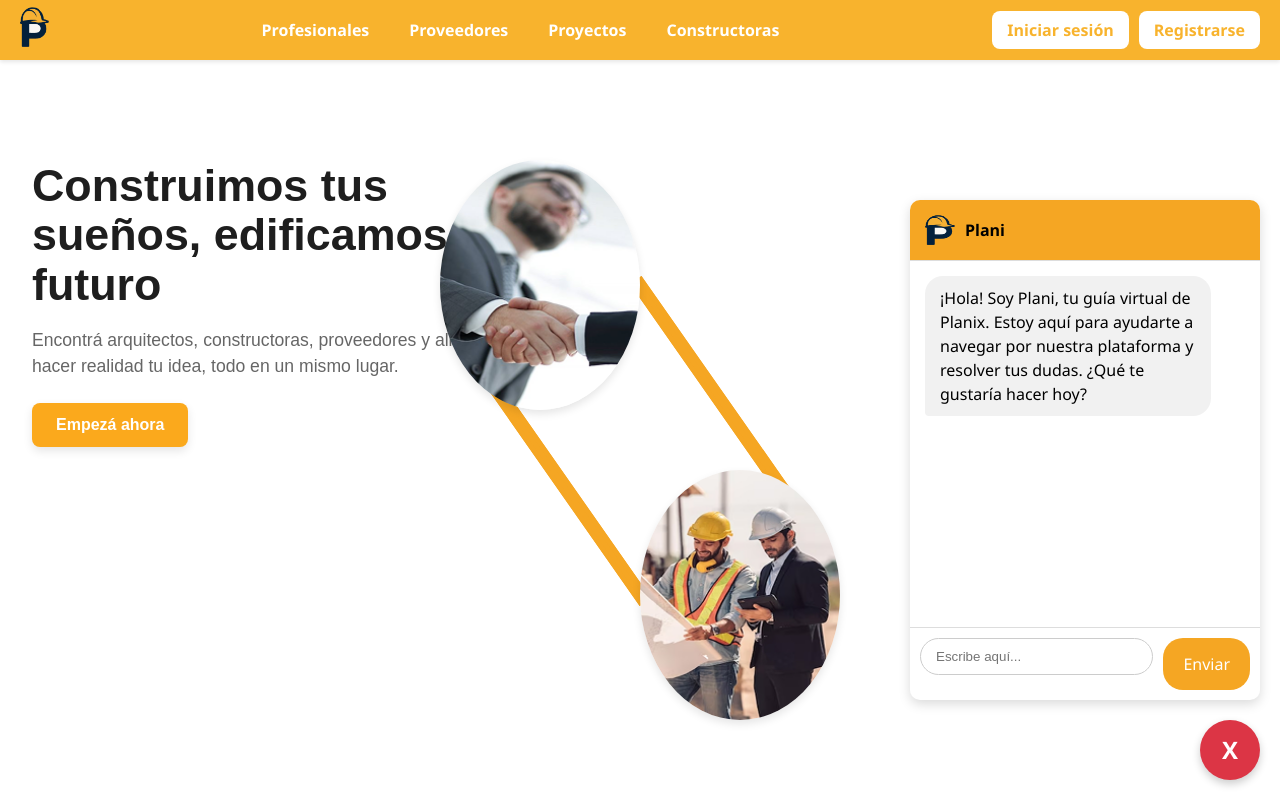
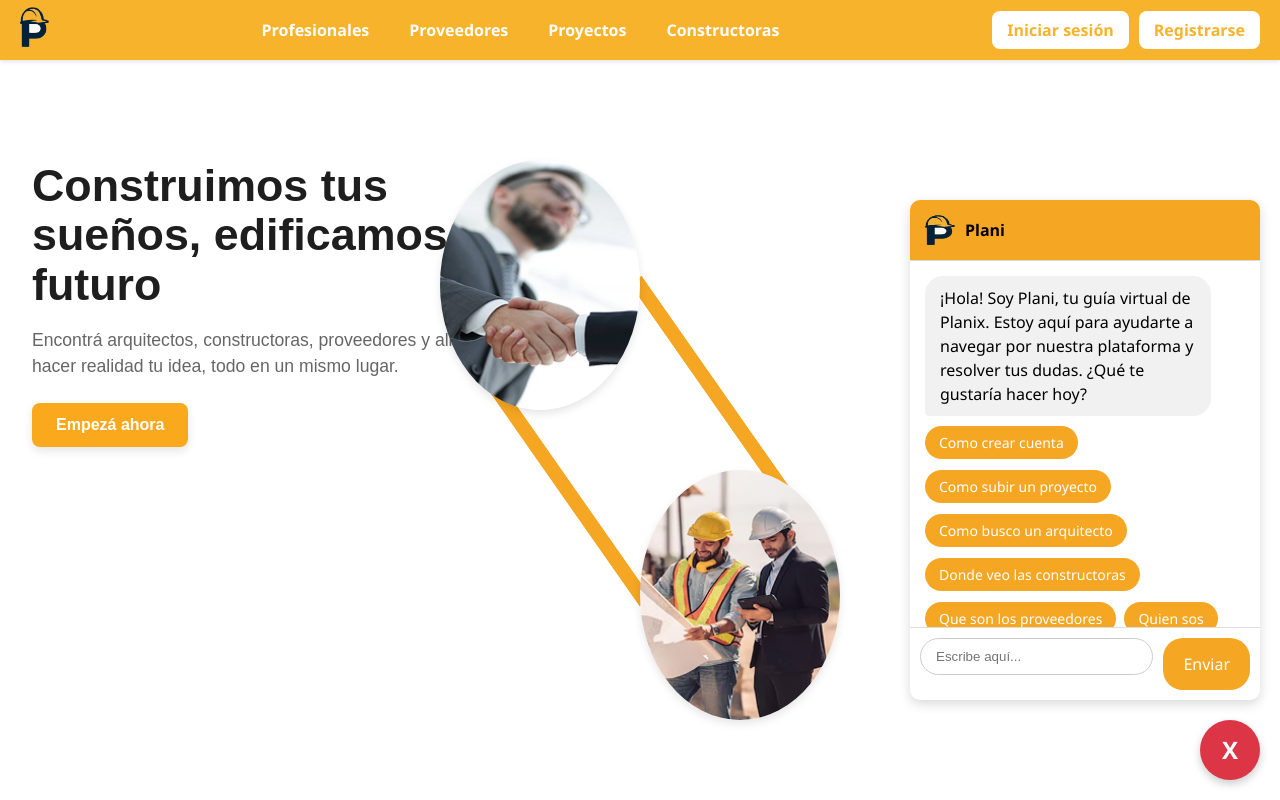
Before and after one commit to Planix-Inc/Planix, a React (Vite) app in the folder frontend/: page / in a window 1280 px wide. Both pictures are taken after a click on the element 1230 px from the left and 750 px from the top of the page. Shown: the top 800 px of the page. Built offline with nearby package versions, Linux system fonts and the light colour scheme.

Commit message:
Chatbot Corregido

```diff
--- a/frontend/src/components/Chatbot/chatbot.css
+++ b/frontend/src/components/Chatbot/chatbot.css
@@ -117,3 +117,27 @@
 .chatbot-input button:hover {
   background-color: #f5a623;
 }
+
+.faq-bubbles {
+  display: flex;
+  flex-wrap: wrap;
+  gap: 8px;
+  margin-bottom: 10px;
+  justify-content: flex-start;
+}
+
+.faq-bubble {
+  background: #f5a623;
+  color: white;
+  border: none;
+  border-radius: 18px;
+  padding: 7px 14px;
+  cursor: pointer;
+  font-size: 14px;
+  transition: background 0.2s;
+  margin-bottom: 3px;
+}
+
+.faq-bubble:hover {
+  background: #d48a1a;
+}
--- a/frontend/src/components/Chatbot/index.jsx
+++ b/frontend/src/components/Chatbot/index.jsx
@@ -1,11 +1,10 @@
 import React, { useState } from 'react';
 import './chatbot.css';
-import { CONFIG } from '../../config'; // Importamos la configuración
+import { CONFIG } from '../../config';
 
 const Chatbot = () => {
   const [isOpen, setIsOpen] = useState(false);
   const [messages, setMessages] = useState([
-    // Usamos el mensaje inicial de la configuración
     { from: 'bot', text: CONFIG.chatbot.initialMessage }
   ]);
   const [input, setInput] = useState('');
@@ -14,14 +13,15 @@
     setIsOpen(!isOpen);
   };
 
-  const handleSend = async () => {
-    if (input.trim() === '') return;
+  const handleSend = async (customInput) => {
+    const value = typeof customInput === 'string' ? customInput : input;
+    if (value.trim() === '') return;
 
-    const userMessage = { from: 'user', text: input };
+    const userMessage = { from: 'user', text: value };
     setMessages(prevMessages => [...prevMessages, userMessage]);
+    setInput('');
 
-    const lowerCaseInput = input.toLowerCase().trim();
-    setInput('');
+    const lowerCaseInput = value.toLowerCase().trim();
 
     // 1. Comprobar si es una FAQ
     const faqAnswer = CONFIG.chatbot.faqs[lowerCaseInput];
@@ -38,10 +38,9 @@
         headers: {
           'Content-Type': 'application/json',
         },
-        // Enviamos el mensaje y el systemPrompt
         body: JSON.stringify({
-            message: input,
-            systemPrompt: CONFIG.chatbot.systemPrompt
+          message: value,
+          systemPrompt: CONFIG.chatbot.systemPrompt
         }),
       });
 
@@ -59,14 +58,13 @@
         if (done) {
           return;
         }
-
         const chunk = decoder.decode(value, { stream: true });
         botMessage.text += chunk;
 
         setMessages(prevMessages => {
-            const newMessages = [...prevMessages];
-            newMessages[newMessages.length - 1] = { ...botMessage };
-            return newMessages;
+          const newMessages = [...prevMessages];
+          newMessages[newMessages.length - 1] = { ...botMessage };
+          return newMessages;
         });
 
         return reader.read().then(processText);
@@ -74,12 +72,26 @@
 
     } catch (error) {
       console.error('Error sending message:', error);
-      // Usamos una respuesta de fallback
       const fallback = CONFIG.chatbot.fallbackResponses[2];
       const errorMessage = { from: 'bot', text: fallback };
       setMessages(prevMessages => [...prevMessages, errorMessage]);
     }
   };
+
+  // Renderizado de globitos de FAQ
+  const renderFaqBubbles = () => (
+    <div className="faq-bubbles">
+      {Object.keys(CONFIG.chatbot.faqs).map((faq, idx) => (
+        <button
+          key={idx}
+          className="faq-bubble"
+          onClick={() => handleSend(faq)}
+        >
+          {faq.charAt(0).toUpperCase() + faq.slice(1)}
+        </button>
+      ))}
+    </div>
+  );
 
   return (
     <div className="chatbot-container">
@@ -90,25 +102,26 @@
         <div className="chatbot-window">
           <div className="chatbot-header">
             <img src="/src/assets/Logos/logo.png" alt="Logo" className="chatbot-logo" />
-            {/* Usamos el nombre del chatbot de la configuración */}
             <span>{CONFIG.chatbot.name}</span>
           </div>
           <div className="chatbot-messages">
+
             {messages.map((msg, index) => (
               <div key={index} className={`message ${msg.from}`}>
                 {msg.text}
               </div>
             ))}
+            {renderFaqBubbles()}
           </div>
           <div className="chatbot-input">
             <input
               type="text"
               value={input}
               onChange={(e) => setInput(e.target.value)}
-              onKeyPress ={(e) => e.key === 'Enter' && handleSend()}
+              onKeyPress={(e) => e.key === 'Enter' && handleSend()}
               placeholder="Escribe aquí..."
             />
-            <button onClick={handleSend}>Enviar</button>
+            <button onClick={() => handleSend()}>Enviar</button>
           </div>
         </div>
       )}
--- a/frontend/src/config.js
+++ b/frontend/src/config.js
@@ -33,7 +33,7 @@
 
 *   **Proyectos:**
     *   **Qué es:** El corazón de Planix. Aquí los usuarios pueden publicar sus necesidades de construcción.
-    *   **Cómo guiar:** "Puedes explorar todos los proyectos de construcción disponibles en la sección 'Proyectos'. Si quieres crear el tuyo, busca el botón 'Subir Proyecto'."
+    *   **Cómo guiar:** "Puedes explorar todos los proyectos de construcción disponibles en la sección 'Proyectos'. Si quieres crear el tuyo, busca el botón 'Ir Ya en la seccion de abajo'."
     *   **Acciones:** Ver la lista de proyectos, ver detalles de un proyecto, y para usuarios registrados, subir un nuevo proyecto.
 
 *   **Proveedores:**
@@ -65,7 +65,7 @@
         // FAQs actualizadas según la estructura real
         faqs: {
             "como crear cuenta": "Para crear una cuenta en Planix: 1) Haz clic en 'Registrarse' en la esquina superior derecha, 2) Completa el formulario con tus datos, 3) ¡Listo! Ya puedes empezar a usar Planix.",
-            "como subir un proyecto": "Para crear un nuevo proyecto: 1) Inicia sesión, 2) Ve a la sección 'Proyectos', 3) Haz clic en el botón para 'Subir Proyecto', 4) Completa la información solicitada y guárdalo.",
+            "como subir un proyecto": "Para crear un nuevo proyecto: 1) Inicia sesión, 2) Ve a la sección 'Proyectos', 3) Haz clic en el botón para 'Ir ya en la seccion de abajo del todo', 4) Completa la información solicitada y guárdalo.",
             "como busco un arquitecto": "Para encontrar un arquitecto: 1) Ve a la sección 'Profesionales', 2) Utiliza la barra de búsqueda o los filtros para encontrar perfiles de arquitectos, 3) Haz clic en un perfil para ver más detalles.",
             "donde veo las constructoras": "Puedes ver todas las empresas constructoras disponibles en la sección 'Constructoras', accesible desde el menú de navegación principal.",
             "que son los proveedores": "Los 'Proveedores' son empresas que venden materiales y productos para la construcción. Puedes explorar sus perfiles y catálogos en su sección correspondiente.",
```
